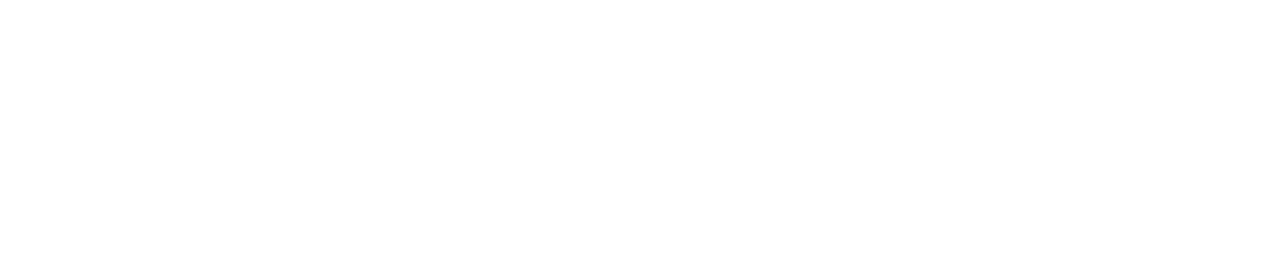
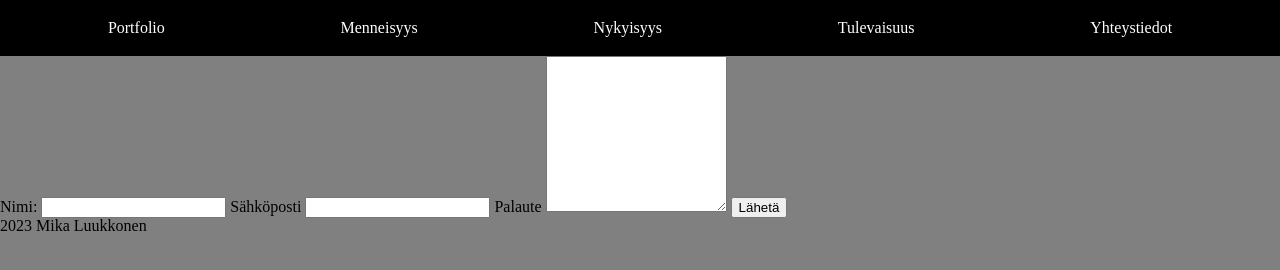
Before and after one commit to mikathefinn/10-one-page-site, a plain HTML site: page index.html in a window 1280 px wide. Drawn offline with Linux system fonts and the light colour scheme.

Commit message:
html updated, form created

```diff
--- a/index.html
+++ b/index.html
@@ -8,5 +8,60 @@
     <link rel="stylesheet" href="reset.css" />
     <link rel="stylesheet" href="layout.css" />
   </head>
-  <body></body>
+  <body>
+    <nav>
+      <a href="">Portfolio</a>
+      <a href="">Menneisyys</a>
+      <a href="">Nykyisyys</a>
+      <a href="">Tulevaisuus</a>
+      <a href="">Yhteystiedot</a>
+    </nav>
+    <main>
+      <section class="portfolio">
+        <h1></h1>
+        <h2></h2>
+        <ol>
+          <li></li>
+          <li></li>
+          <li></li>
+          <li></li>
+          <li></li>
+          <li></li>
+        </ol>
+      </section>
+
+      <section class="menneisyys">
+        <div class="card-one"></div>
+        <div class="card-two"></div>
+        <div class="card-three"></div>
+      </section>
+      <section class="nykyisyys">
+        <h3></h3>
+        <p></p>
+        <figure></figure>
+      </section>
+      <section class="tulevaisuus">
+        <h3></h3>
+        <figure></figure>
+        <p></p>
+      </section>
+      <section class="contact">
+        <form action="submit-feedback">
+          <label for="name">Nimi: </label>
+          <input type="text" id="name" name="name" required />
+
+          <label for="email">Sähköposti</label>
+          <input type="email" id="email" name="email" required />
+
+          <label for="feedback">Palaute</label>
+          <textarea name="feedback" id="feedback" rows="10"></textarea>
+
+          <input type="submit" value="Lähetä" />
+        </form>
+      </section>
+    </main>
+    <footer>
+      <p>2023 <span class="copyright"></span> Mika Luukkonen</p>
+    </footer>
+  </body>
 </html>
--- a/layout.css
+++ b/layout.css
@@ -0,0 +1,20 @@
+html {
+  font-size: 62.5%;
+}
+
+body {
+  font-size: 1.6rem;
+  background-color: gray;
+}
+
+nav {
+  background-color: black;
+  display: flex;
+  flex-direction: row;
+  justify-content: space-around;
+  padding: 2rem;
+}
+nav > a {
+  text-decoration: none;
+  color: white;
+}
```
